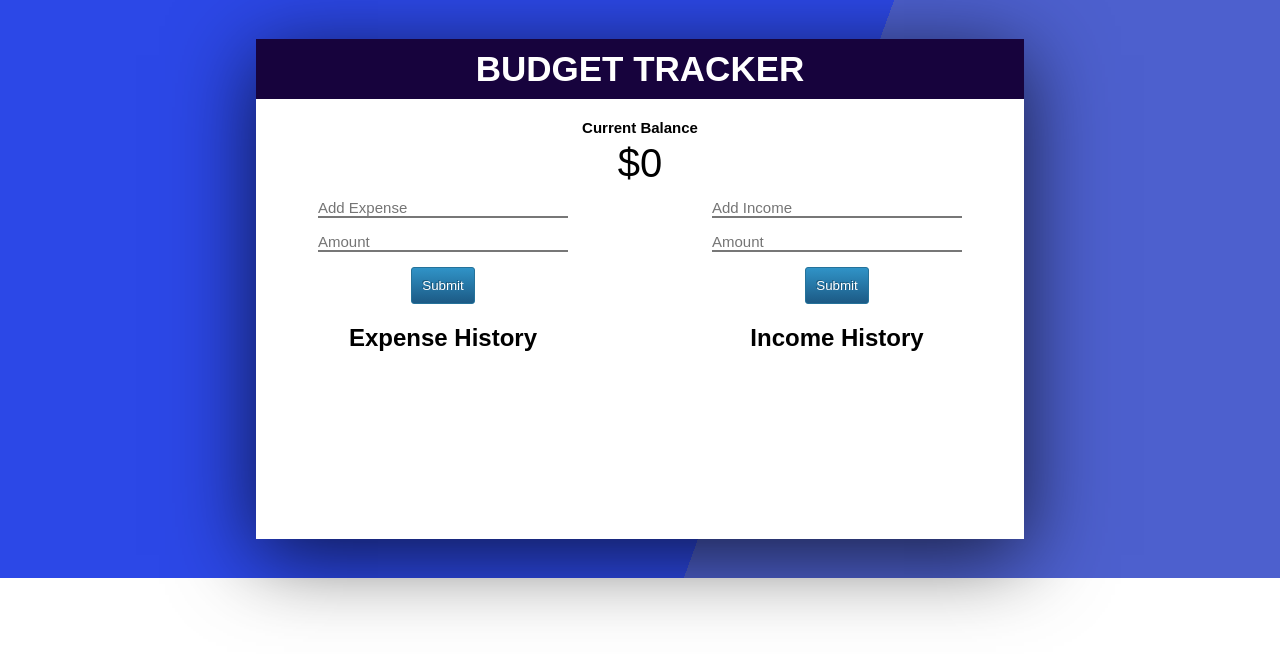
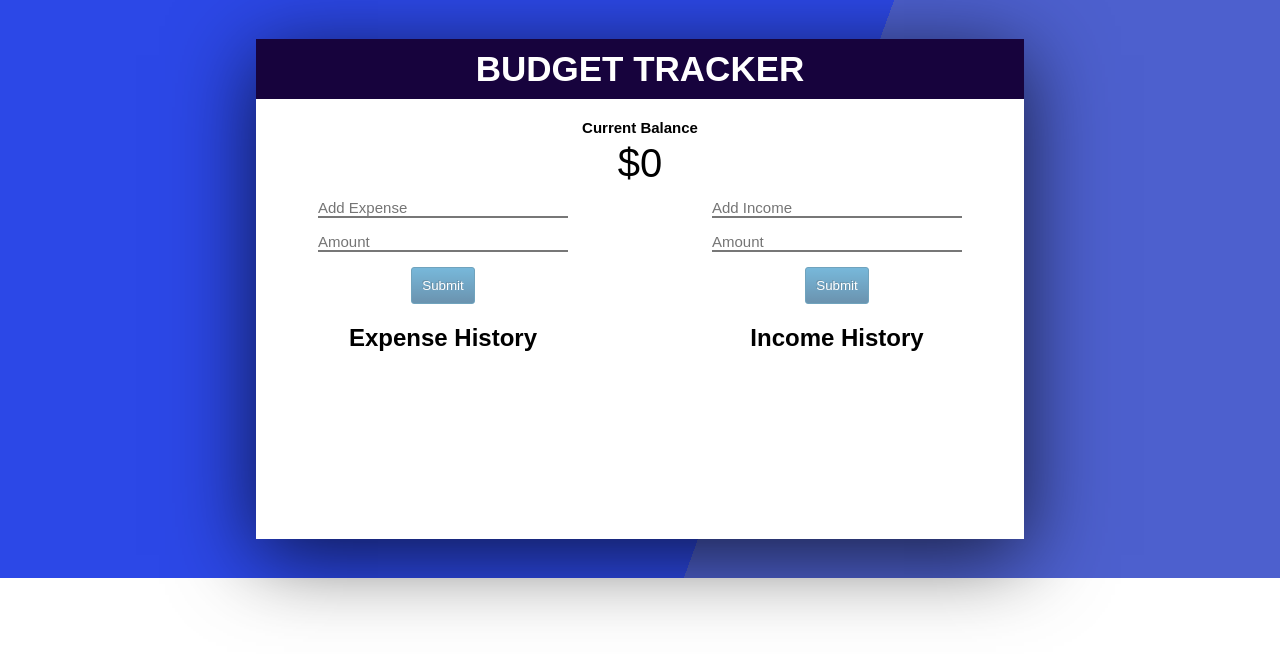
Before and after one commit to EllaAro/budget-tracker, a React (Create React App) app: page / in a window 1280 px wide. Shown: the top 654 px of the page. Built offline with nearby package versions, Linux system fonts and the light colour scheme; a web font is replaced by a local one.

Commit message:
CSS Submit button changes

```diff
--- a/src/App.css
+++ b/src/App.css
@@ -75,22 +75,10 @@ body {
   transition: border-bottom 0.4s;
 }
 
-/* .submit-btn {
-  box-shadow: inset 0px 1px 0px 0px #97c4fe;
-  background: linear-gradient(to bottom, #3d94f6 5%, #1e62d0 100%);
-  background-color: #3d94f6;
-  border-radius: 6px;
-  border: 1px solid #337fed;
-  display: inline-block;
-  cursor: pointer;
-  color: #ffffff;
-  font-family: Arial;
-  font-size: 11px;
-  font-weight: bold;
-  padding: 6px 24px;
-  text-decoration: none;
-  text-shadow: 0px 1px 0px #1570cd;
-} */
+.submit-btn.disabled {
+  opacity: 0.65;
+  cursor: not-allowed;
+}
 
 .submit-btn,
 .submit-btn.disabled:hover {
```
